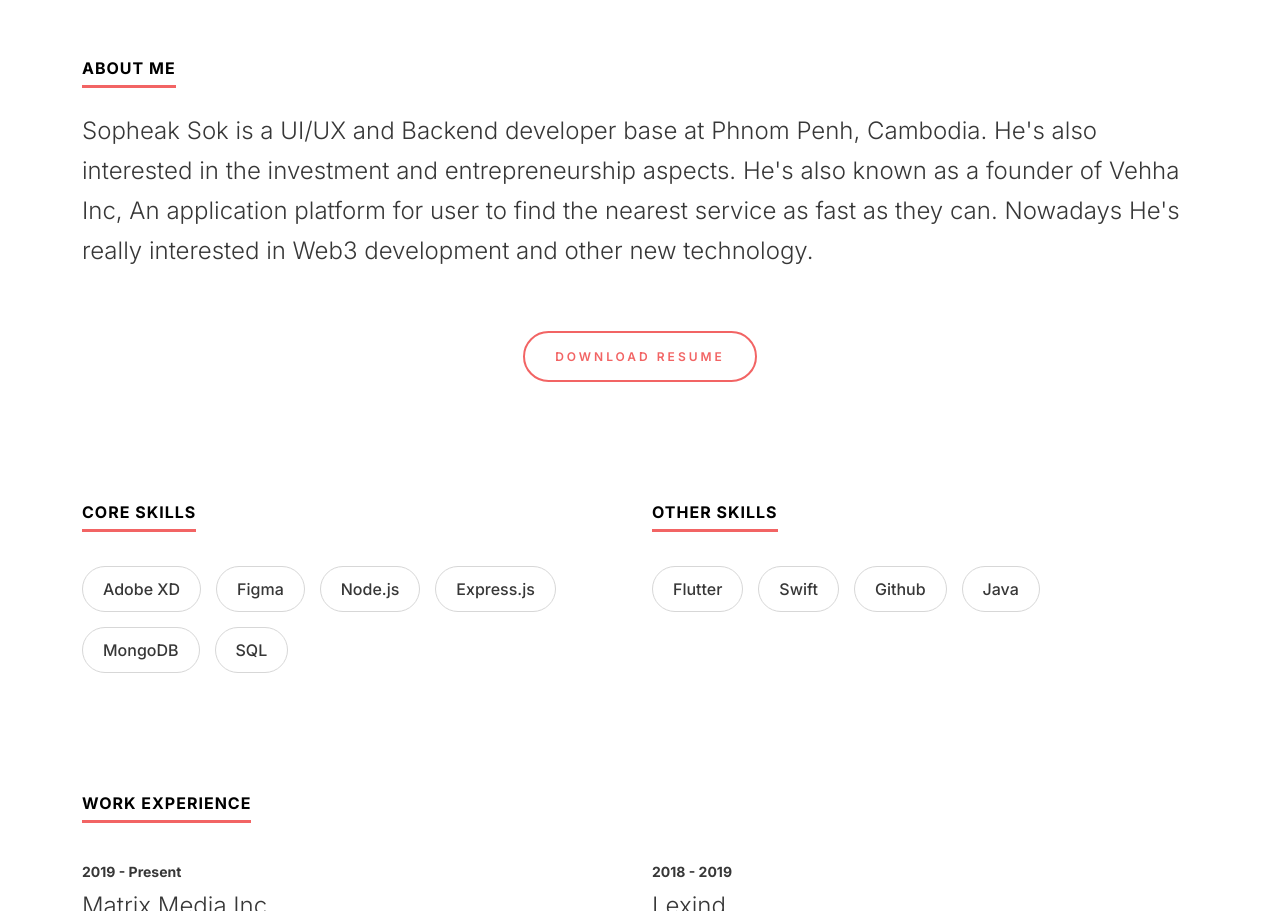
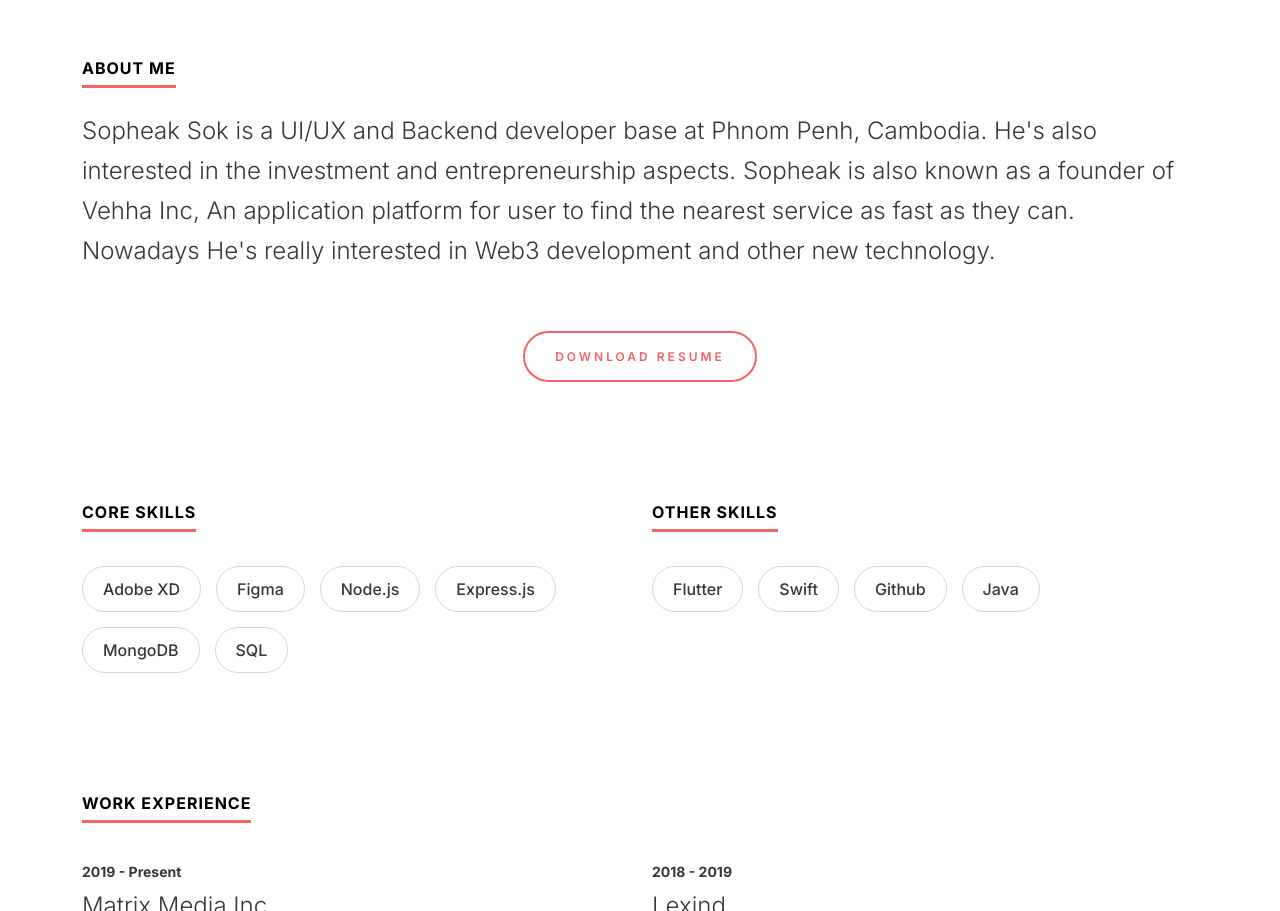
Before and after one commit to Sopheak0/lunox, a website: page public/index.html in a window 1280 px wide. Shown: the part 818-1729 px from the top of the page. Drawn offline with nearby package versions, Linux system fonts and the light colour scheme.

Commit message:
update text

```diff
--- a/public/index.html
+++ b/public/index.html
@@ -86,7 +86,7 @@
       <div class="container">
         <section>
             <h2 class="ds-heading">About Me</h2>
-            <p>Sopheak Sok is a UI/UX and Backend developer base at Phnom Penh, Cambodia. He's also interested in the investment and entrepreneurship aspects. He's also known as a founder of Vehha Inc, An application platform for user to find the nearest service as fast as they can. Nowadays He's really interested in Web3 development and other new technology.</p>
+            <p>Sopheak Sok is a UI/UX and Backend developer base at Phnom Penh, Cambodia. He's also interested in the investment and entrepreneurship aspects. Sopheak is also known as a founder of Vehha Inc, An application platform for user to find the nearest service as fast as they can. Nowadays He's really interested in Web3 development and other new technology.</p>
             <div class="ds-button-sec text-center">
                 <a href="#" class="ds-button">Download Resume</a>
             </div>
```
